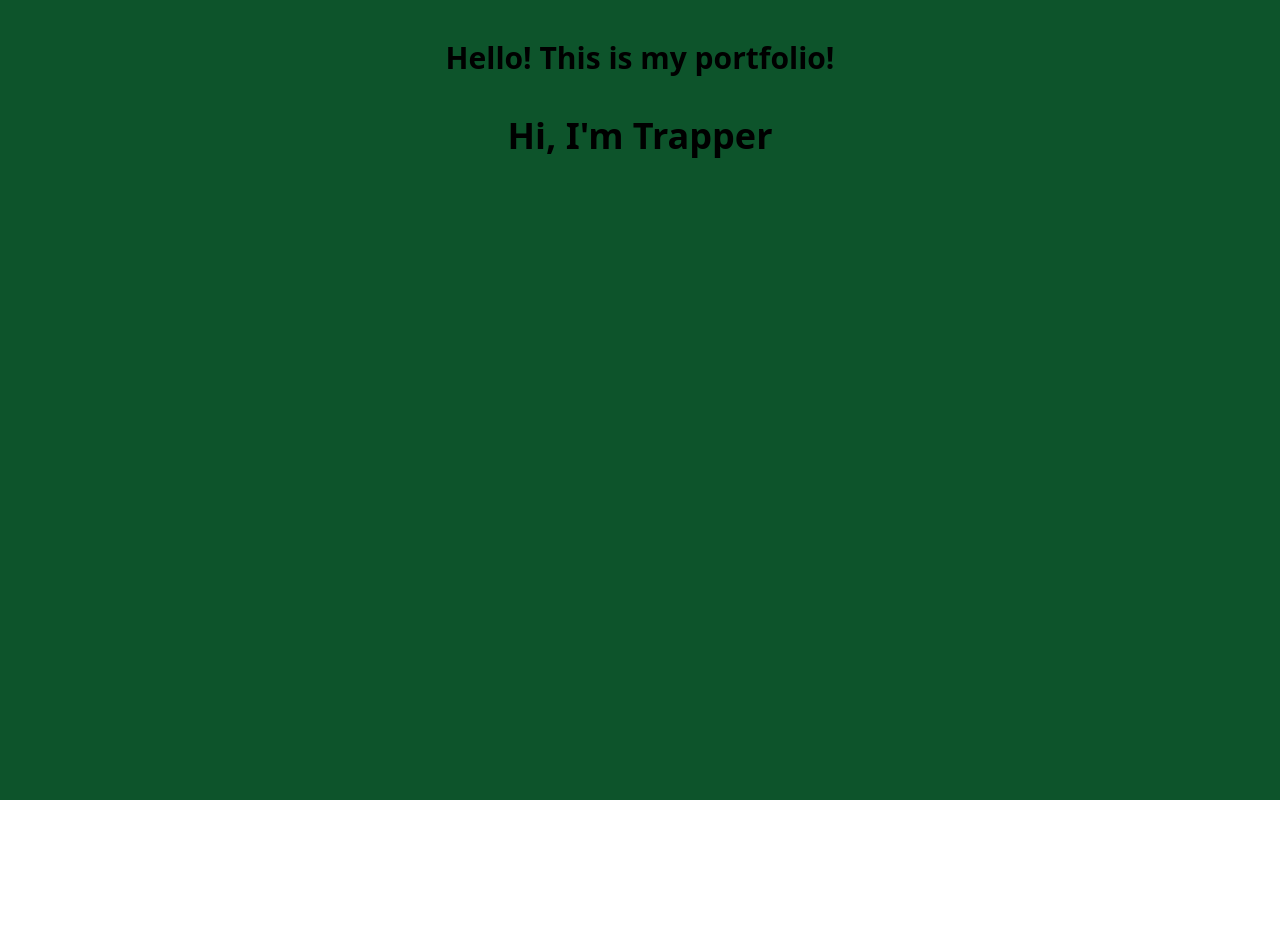
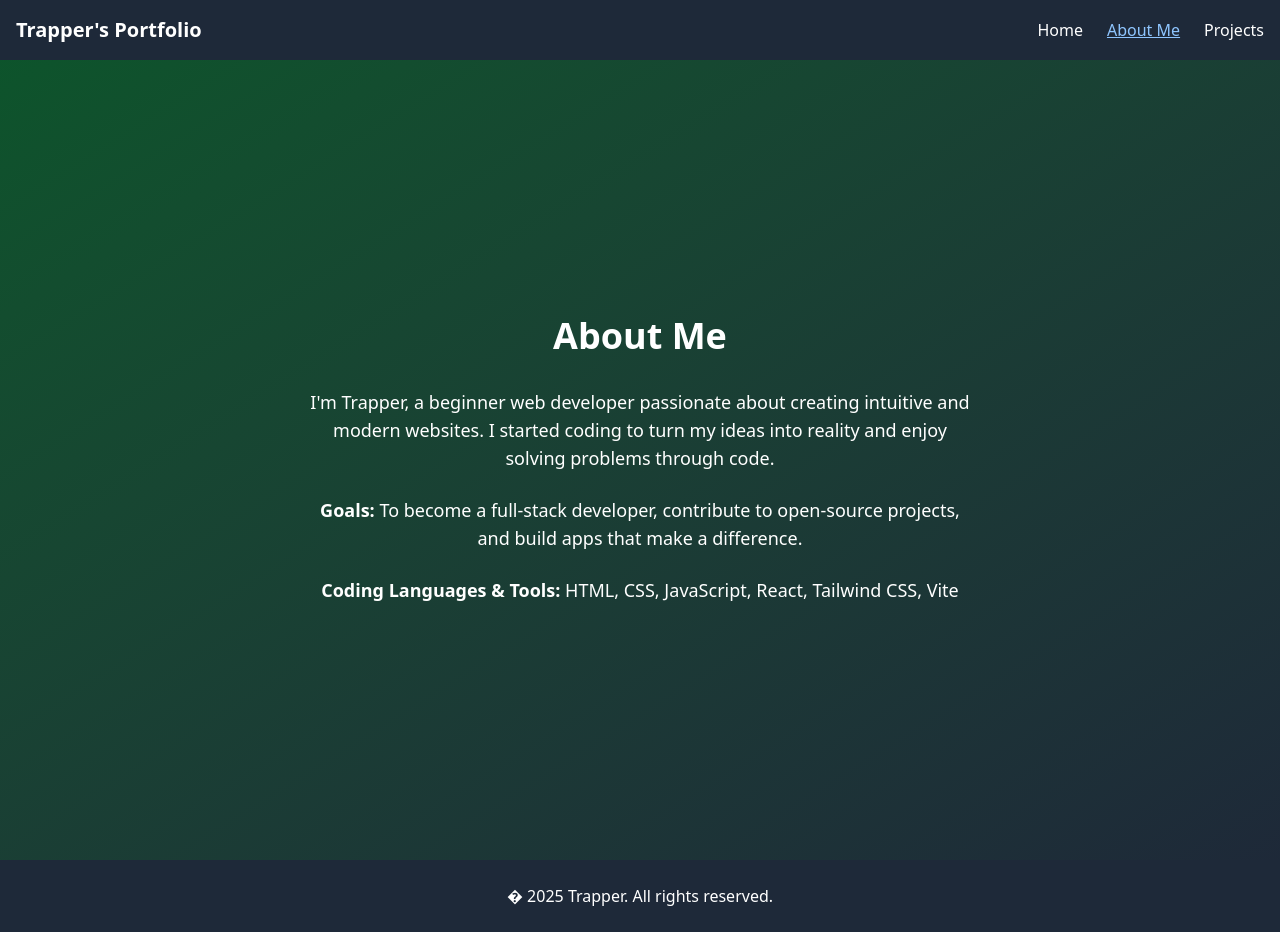
Before and after one commit to trapperwetzel/myportfolio, a React (Vite) app in the folder myportfolio/: page /about in a window 1280 px wide. Before the commit the page ends 800 px from the top, so only its background shows below. Built offline with nearby package versions, Linux system fonts and the light colour scheme.

Commit message:
added pages

```diff
--- a/myportfolio/src/App.jsx
+++ b/myportfolio/src/App.jsx
@@ -1,14 +1,29 @@
-import { useState } from 'react'
-import reactLogo from './assets/react.svg'
-import viteLogo from '/vite.svg'
+import { useState } from 'react';
+import reactLogo from './assets/react.svg';
+import viteLogo from '/vite.svg';
+import { BrowserRouter as Router, Routes, Route } from 'react-router-dom'
+import Navbar from './components/Navbar'
+import Footer from './components/Footer'
+import Home from './components/Home'
+import About from './components/About'
+import Projects from './components/Projects'
 import './index.css'
 
 function App() {
     return (
-        <div className="bg-green-900 min-h-screen">
-            <h1 className="py-10 custom-slideInUp text-center text-3xl font-bold">Hello! This is my portfolio!</h1>
-            <h2 className="mb-4 custom-slideInUp text-center text-4xl font-bold">Hi, I'm Trapper</h2>
-        </div>
+        <Router>
+            <div className="flex min-h-screen flex-col bg-gray-100">
+                <Navbar />
+                <main className="flex-grow">
+                    <Routes>
+                        <Route path="/" element={<Home />} />
+                        <Route path="/about" element={<About />} />
+                        <Route path="/projects" element={<Projects />} />
+                    </Routes>
+                </main>
+                <Footer />
+            </div>
+        </Router>
     )
 }
 
--- /dev/null
+++ b/myportfolio/src/Components/about.jsx
@@ -0,0 +1,20 @@
+
+export default function About() {
+  return (
+      <section className="bg-gradient-to-br custom-slideInUp flex min-h-screen flex-col items-center justify-center from-green-900 to-gray-800 px-4 text-white">
+      <h2 className="custom-slideInUp mb-8 text-3xl font-bold md:text-4xl">About Me</h2>
+      <div className="max-w-2xl text-center">
+              <p className="custom-slideInUp mb-6 text-lg">
+          I'm Trapper, a beginner web developer passionate about creating intuitive and modern websites.
+          I started coding to turn my ideas into reality and enjoy solving problems through code.
+        </p>
+              <p className="custom-slideInUp mb-6 text-lg">
+          <span className="font-bold">Goals:</span> To become a full-stack developer, contribute to open-source projects, and build apps that make a difference.
+        </p>
+        <p className="custom-slideInUp text-lg">
+          <span className="font-bold">Coding Languages & Tools:</span> HTML, CSS, JavaScript, React, Tailwind CSS, Vite
+        </p>
+      </div>
+    </section>
+  )
+}
--- /dev/null
+++ b/myportfolio/src/Components/footer.jsx
@@ -0,0 +1,8 @@
+
+export default function Footer() {
+  return (
+      <footer className="custom-slideInUp bg-gray-800 py-6 text-center text-white">
+      <p>� 2025 Trapper. All rights reserved.</p>
+    </footer>
+  )
+}
--- /dev/null
+++ b/myportfolio/src/Components/home.jsx
@@ -0,0 +1,9 @@
+
+export default function Home() {
+  return (
+      <div className="bg-gradient-to-br flex min-h-screen flex-col items-center justify-center from-green-900 to-gray-800 px-4 text-white">
+          <h1 className="custom-slideInUp font-bold md:text-6xl">Hi, I'm Trapper</h1>
+          <h2 className="custom-slideInUp mt-4 text-4xl font-extrabold md:text-5xl"> Welcome my portfolio! </h2>
+      </div>
+  )
+}
--- /dev/null
+++ b/myportfolio/src/Components/navbar.jsx
@@ -0,0 +1,44 @@
+
+import { NavLink } from 'react-router-dom'
+
+export default function Navbar() {
+  return (
+      <nav className="custom-slideInUp sticky top-0 bg-gray-800 p-4 text-white">
+      <div className="container mx-auto flex items-center justify-between">
+        <h1 className="text-xl font-bold">Trapper's Portfolio</h1>
+        <ul className="flex space-x-6">
+          <li>
+            <NavLink
+              to="/"
+              className={({ isActive }) =>
+                isActive ? 'text-blue-300 underline' : 'hover:text-gray-300'
+              }
+            >
+              Home
+            </NavLink>
+          </li>
+          <li>
+            <NavLink
+              to="/about"
+              className={({ isActive }) =>
+                isActive ? 'text-blue-300 underline' : 'hover:text-gray-300'
+              }
+            >
+              About Me
+            </NavLink>
+          </li>
+          <li>
+            <NavLink
+              to="/projects"
+              className={({ isActive }) =>
+                isActive ? 'text-blue-300 underline' : 'hover:text-gray-300'
+              }
+            >
+              Projects
+            </NavLink>
+          </li>
+        </ul>
+      </div>
+    </nav>
+  )
+}
--- /dev/null
+++ b/myportfolio/src/Components/projectcard.jsx
@@ -0,0 +1,32 @@
+
+export default function ProjectCard({ title, image, video, programs, description, github }) {
+  return (
+    <div className="custom-slideInUp rounded-lg bg-gray-800 p-6 shadow-md">
+      <h3 className="mb-4 text-xl font-semibold text-white">{title}</h3>
+      {image && (
+        <img
+          src={image}
+          alt={title}
+          className="mb-4 h-48 w-full rounded-md object-cover"
+        />
+      )}
+      {video && (
+        <video
+          src={video}
+          controls
+          className="mb-4 h-48 w-full rounded-md object-cover"
+        />
+      )}
+      <p className="mb-2 text-gray-300"><span className="font-bold">Programs:</span> {programs}</p>
+      <p className="mb-4 text-gray-300">{description}</p>
+      <a
+        href={github}
+        className="text-green-300 hover:underline"
+        target="_blank"
+        rel="noopener noreferrer"
+      >
+        View on GitHub
+      </a>
+    </div>
+  )
+}
--- /dev/null
+++ b/myportfolio/src/Components/projects.jsx
@@ -0,0 +1,42 @@
+import ProjectCard from '../components/ProjectCard'
+import lifthubMainPage from '../assets/lifthubmainpage.png';
+
+export default function Projects() {
+  const projects = [
+    {
+      title: 'Portfolio Website',
+      image: 'lifthubmainpage.png',
+      programs: 'React, Tailwind CSS, Vite',
+      description: 'My personal portfolio showcasing web development projects with smooth animations.',
+      github: 'https://github.com/yourusername/portfolio'
+    },
+    {
+      title: 'To-Do List App',
+      video: '',
+      programs: 'JavaScript, HTML, CSS',
+      description: 'A task management app that uses a Azure Cloud database storage to save to-do items.',
+      github: 'https://github.com/yourusername/todo-app'
+    }
+  ]
+
+  return (
+    <section className="bg-gradient-to-br custom-slideInUp flex min-h-screen flex-col items-center justify-center from-green-900 to-gray-800 px-4 text-white">
+      <div className="container mx-auto">
+        <h2 className="custom-slideInUp mb-8 text-center text-3xl font-bold md:text-4xl">My Projects</h2>
+        <div className="grid grid-cols-1 gap-6 sm:grid-cols-2">
+          {projects.map((project, index) => (
+            <ProjectCard
+              key={index}
+              title={project.title}
+              image={project.image}
+              video={project.video}
+              programs={project.programs}
+              description={project.description}
+              github={project.github}
+            />
+          ))}
+        </div>
+      </div>
+    </section>
+  )
+}
--- a/myportfolio/src/index.css
+++ b/myportfolio/src/index.css
@@ -3,8 +3,10 @@
 
 
 @keyframes customSlideInUp {
-    from {
-        transform: translateY(150px);
+    from
+
+{
+    transform: translateY(10px);
     opacity: 0;
 }
 
@@ -12,6 +14,7 @@
     transform: translateY(0);
     opacity: 1;
 }
+
 }
 
 .custom-slideInUp {
--- /dev/null
+++ b/myportfolio/tailwind.extension.json
@@ -0,0 +1,32 @@
+{
+  "$schema": "https://raw.githubusercontent.com/theron-wang/VS2022-Editor-Support-for-Tailwind-CSS/refs/heads/main/tailwind.extension.schema.json",
+  "ConfigurationFiles": [
+    {
+      "Path": "src\\index.css",
+      "IsDefault": true,
+      "ApplicableLocations": []
+    }
+  ],
+  "BuildFiles": [
+    {
+      "Input": "src\\index.css",
+      "Output": ""
+    }
+  ],
+  "PackageConfigurationFile": null,
+  "CustomRegexes": {
+    "Razor": {
+      "Override": false,
+      "Values": []
+    },
+    "HTML": {
+      "Override": false,
+      "Values": []
+    },
+    "JavaScript": {
+      "Override": false,
+      "Values": []
+    }
+  },
+  "UseCli": false
+}
```
Also changed, not shown: myportfolio/src/assets/lifthubmainpage.png (added), 1 other file (tests, documents, lock files or other folders). Lines whose indentation alone changed are shown as unchanged.
